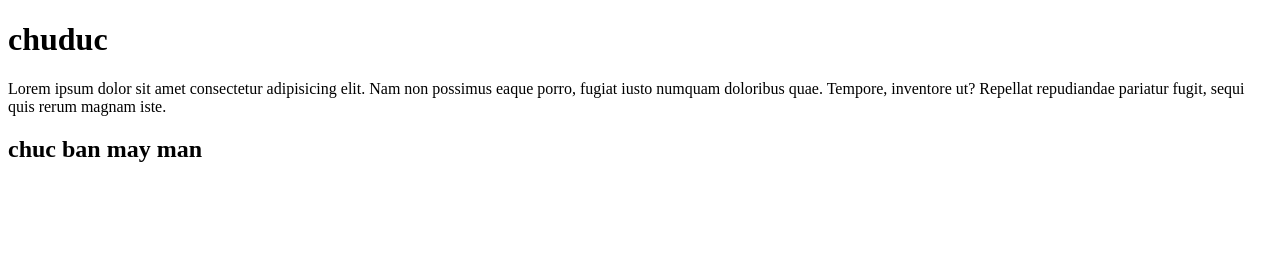
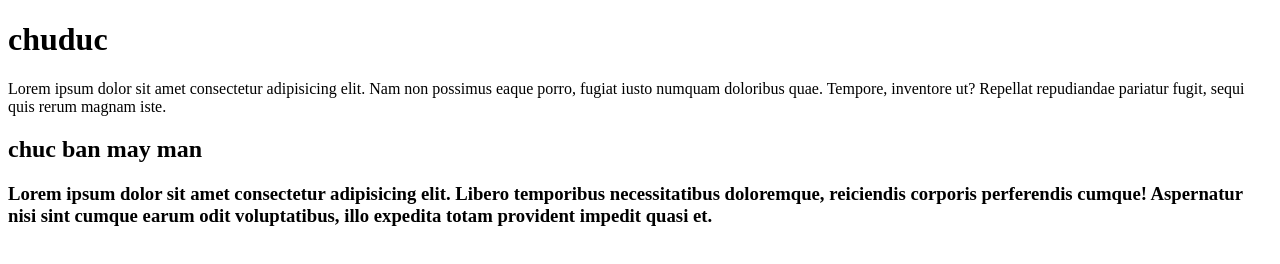
Before and after one commit to binhtrongg/binhtrongg.github.io, a plain HTML site: page index.html in a window 1280 px wide. Drawn offline with Linux system fonts and the light colour scheme.

Commit message:
thêm tiếp nội dung

```diff
--- a/index.html
+++ b/index.html
@@ -10,5 +10,6 @@
     <h1>chuduc</h1>
     <p>Lorem ipsum dolor sit amet consectetur adipisicing elit. Nam non possimus eaque porro, fugiat iusto numquam doloribus quae. Tempore, inventore ut? Repellat repudiandae pariatur fugit, sequi quis rerum magnam iste.</p>
     <h2>chuc ban may man</h2>
+    <h3>Lorem ipsum dolor sit amet consectetur adipisicing elit. Libero temporibus necessitatibus doloremque, reiciendis corporis perferendis cumque! Aspernatur nisi sint cumque earum odit voluptatibus, illo expedita totam provident impedit quasi et.</h3>
 </body>
 </html>
```
